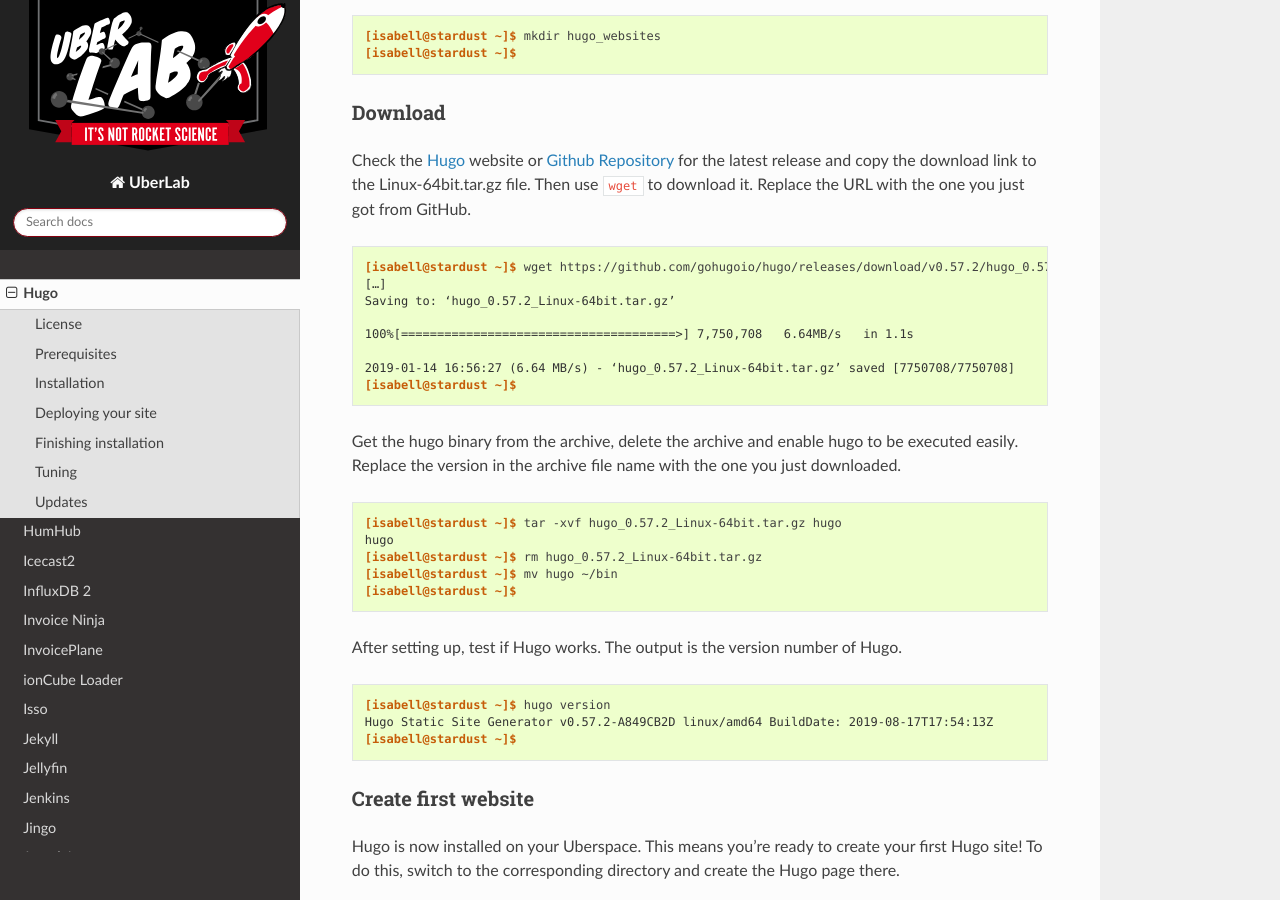
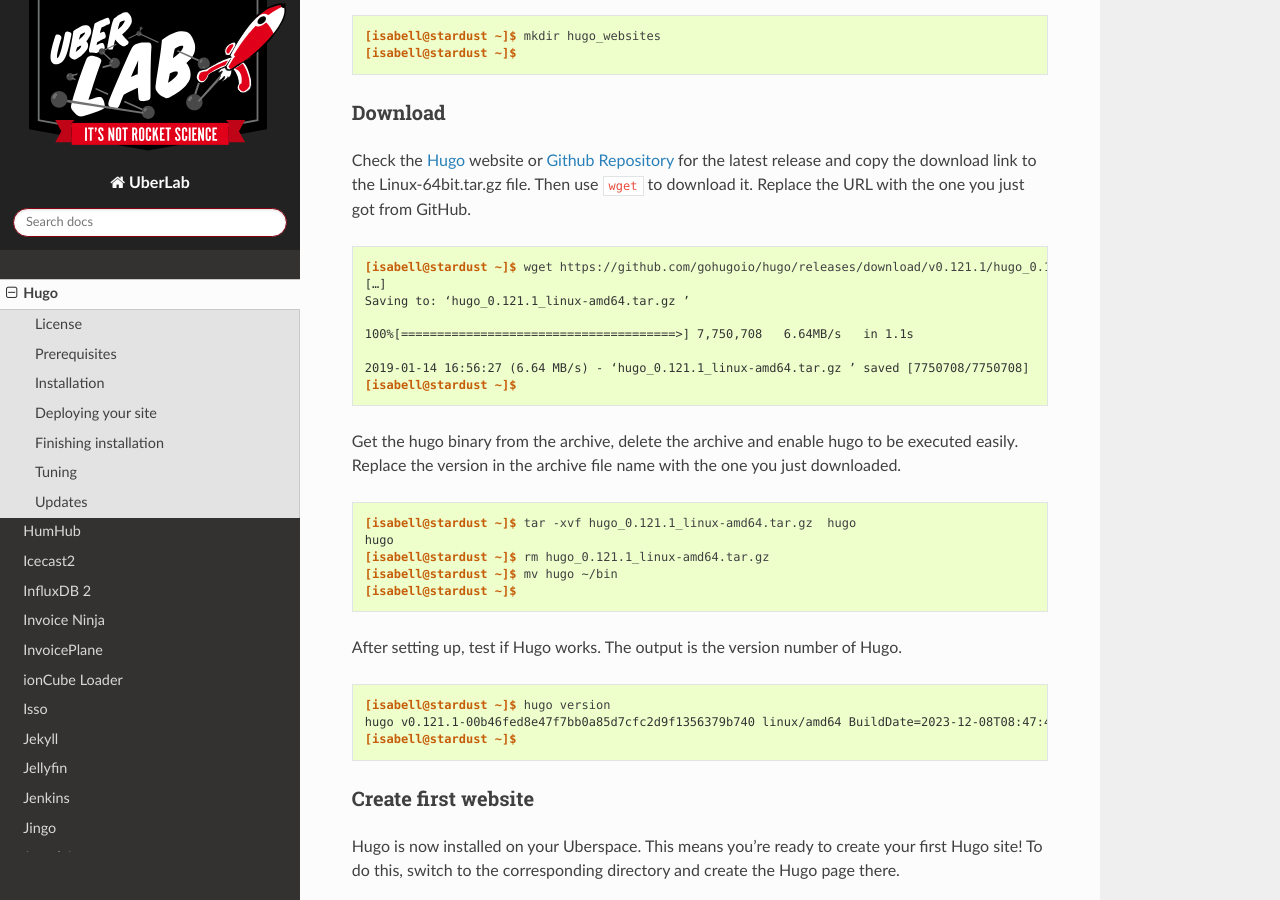
Before and after one commit to Uberspace/lab, a Sphinx documentation site: the page built from source/guide_hugo.rst, in a window 1280 px wide and 900 px high, scrolled down 1775 px. Built offline with Sphinx 7.4.7 and the Read the Docs theme 2.0.0, drawn with Linux system fonts in a browser that asks for light colours.

Commit message:
[hugo] updated remaining version numbers, corrected filename

```diff
--- a/source/guide_hugo.rst
+++ b/source/guide_hugo.rst
@@ -64,22 +64,22 @@
 
 ::
 
- [isabell@stardust ~]$ wget https://github.com/gohugoio/hugo/releases/download/v0.57.2/hugo_0.57.2_Linux-64bit.tar.gz
+ [isabell@stardust ~]$ wget https://github.com/gohugoio/hugo/releases/download/v0.121.1/hugo_0.121.1_linux-amd64.tar.gz
  […]
- Saving to: ‘hugo_0.57.2_Linux-64bit.tar.gz’
+ Saving to: ‘hugo_0.121.1_linux-amd64.tar.gz ’
 
  100%[======================================>] 7,750,708   6.64MB/s   in 1.1s
 
- 2019-01-14 16:56:27 (6.64 MB/s) - ‘hugo_0.57.2_Linux-64bit.tar.gz’ saved [7750708/7750708]
+ 2019-01-14 16:56:27 (6.64 MB/s) - ‘hugo_0.121.1_linux-amd64.tar.gz ’ saved [7750708/7750708]
  [isabell@stardust ~]$
 
 Get the hugo binary from the archive, delete the archive and enable hugo to be executed easily. Replace the version in the archive file name with the one you just downloaded.
 
 ::
 
- [isabell@stardust ~]$ tar -xvf hugo_0.57.2_Linux-64bit.tar.gz hugo
+ [isabell@stardust ~]$ tar -xvf hugo_0.121.1_linux-amd64.tar.gz  hugo
  hugo
- [isabell@stardust ~]$ rm hugo_0.57.2_Linux-64bit.tar.gz
+ [isabell@stardust ~]$ rm hugo_0.121.1_linux-amd64.tar.gz
  [isabell@stardust ~]$ mv hugo ~/bin
  [isabell@stardust ~]$
 
@@ -88,7 +88,7 @@
 ::
 
  [isabell@stardust ~]$ hugo version
- Hugo Static Site Generator v0.57.2-A849CB2D linux/amd64 BuildDate: 2019-08-17T17:54:13Z
+ hugo v0.121.1-00b46fed8e47f7bb0a85d7cfc2d9f1356379b740 linux/amd64 BuildDate=2023-12-08T08:47:45Z VendorInfo=gohugoio
  [isabell@stardust ~]$
 
 
```
